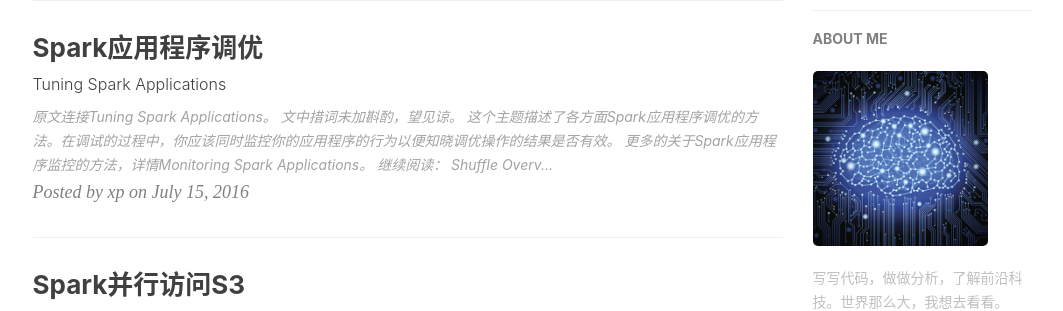
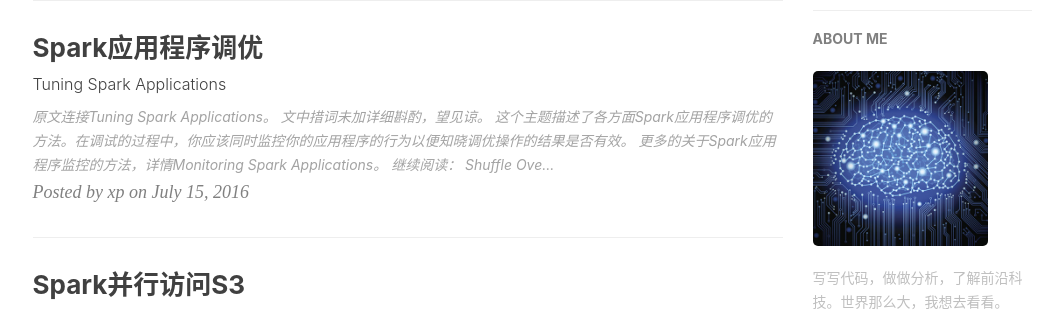
Before and after one commit to shoppingwang/shoppingwang.github.io, a Jekyll site: the page built from index.html, in a window 1280 px wide and 900 px high, scrolled down 499 px. Shown: the part 152-463 px from the top of the window, without its empty margins (135-1198 px from the left). Built offline with Jekyll 4.4.1, drawn with Linux system fonts in a browser that asks for light colours; nearby versions of some CDN libraries; the list of posts is cut into pages by our own code; comment, search, counter and statistics services are not loaded.

Commit message:
Spark应用程序调优

```diff
--- a/_posts/2016-07-15-how-to-tuning-spark-applications.markdown
+++ b/_posts/2016-07-15-how-to-tuning-spark-applications.markdown
@@ -13,7 +13,7 @@
 
 > 原文连接[Tuning Spark Applications](http://www.cloudera.com/documentation/enterprise/latest/topics/admin_spark_tuning1.html)。
 >
-> 文中措词未加斟酌，望见谅。
+> 文中措词未加详细斟酌，望见谅。
 
 
 这个主题描述了各方面Spark应用程序调优的方法。在调试的过程中，你应该同时监控你的应用程序的行为以便知晓调优操作的结果是否有效。
```
